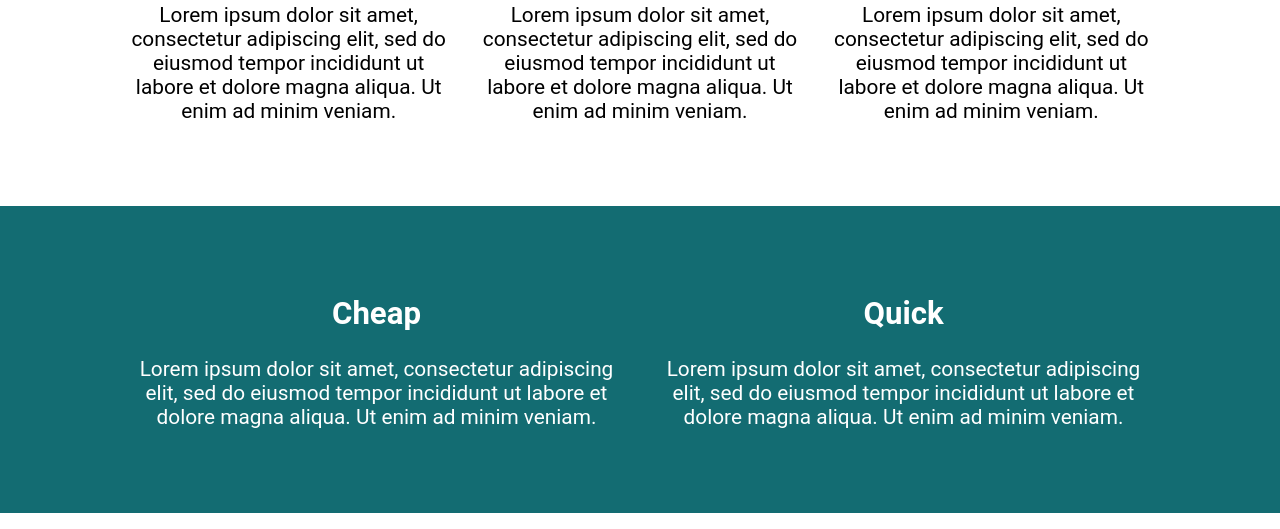
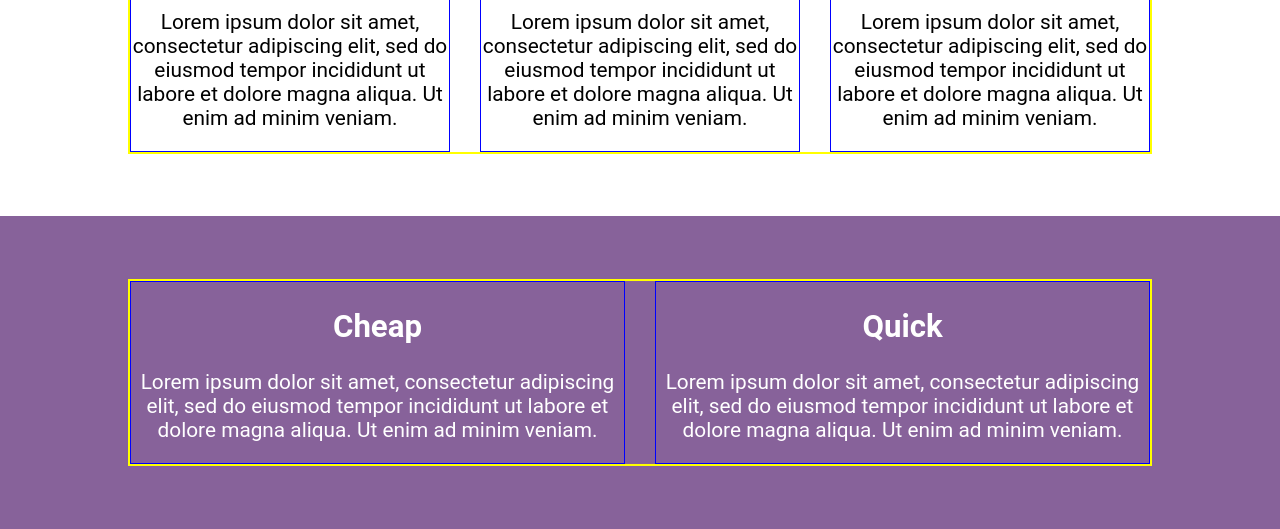
Before and after one commit to jaehafe/CSS-Practice, a plain HTML site: page responsive-layouts-21days-challenge/flexbox-challenge-1/index.html in a window 1280 px wide. Shown: the part 716-1245 px from the top of the page. Drawn offline with Linux system fonts and the light colour scheme.

```diff
--- a/responsive-layouts-21days-challenge/flexbox-1/style.css
+++ b/responsive-layouts-21days-challenge/flexbox-challenge-1/style.css
@@ -39,11 +39,13 @@
   width: 80%;
   max-width: 1100px;
   margin: 0 auto;
+  border: 2px solid yellow;
 }
 
 .row {
   /* display: flex => flex container */
   display: flex;
+  /* flex-wrap: wrap; */
 
   /* can't use yet */
   /* gap: 100px; */
@@ -52,6 +54,7 @@
 .col {
   /* these are now flex items */
   width: 100%;
+  border: 1px solid blue;
 }
 
 .col + .col {
@@ -78,15 +81,10 @@
 .three-col h2 {
   color: #87629a;
 }
-.two-col {
-  text-align: center;
-  padding: 3em 0;
-  background: #136c72;
-  color: #fff;
-}
 
 .btn {
   display: inline-block;
+  /* display: block; */
   text-decoration: none;
   text-transform: uppercase;
   color: #23424a;
@@ -96,6 +94,14 @@
   border-radius: 100px;
 }
 
+.two-col {
+  width: 100%;
+  padding: 3em 0em;
+  text-align: center;
+  color: #fff;
+  background-color: #87629a;
+}
+
 .btn:hover,
 .btn:focus {
   opacity: 0.75;
```
Also changed, not shown: responsive-layouts-21days-challenge/flexbox-challenge-1/index.html (renamed from responsive-layouts-21days-challenge/flexbox-1/index.html).
